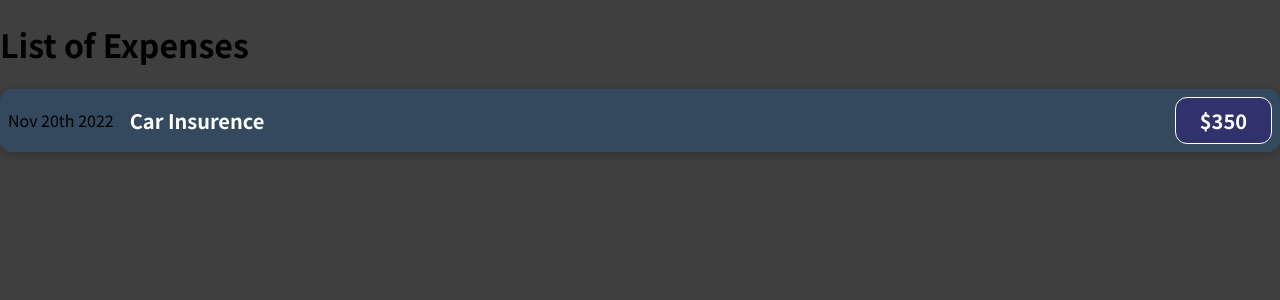
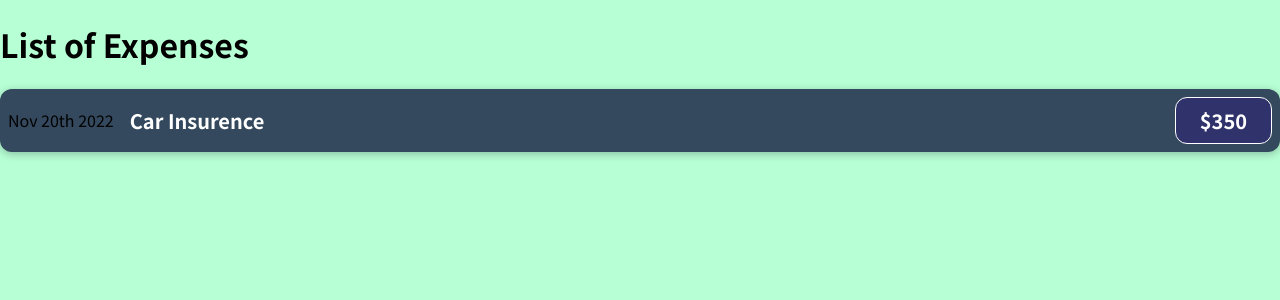
Before and after one commit to Harsh-Thanki/Expense_tracker_react, a JavaScript app: page / in a window 1280 px wide. Shown: the top 300 px of the page. Built offline with nearby package versions, Linux system fonts and the light colour scheme.

Commit message:
Background colour changed.

```diff
--- a/src/index.css
+++ b/src/index.css
@@ -10,5 +10,5 @@ html {
 
 body {
   margin: 0;
-  background-color: #3f3f3f;
+  background-color: #b7ffd5;
 }
```
